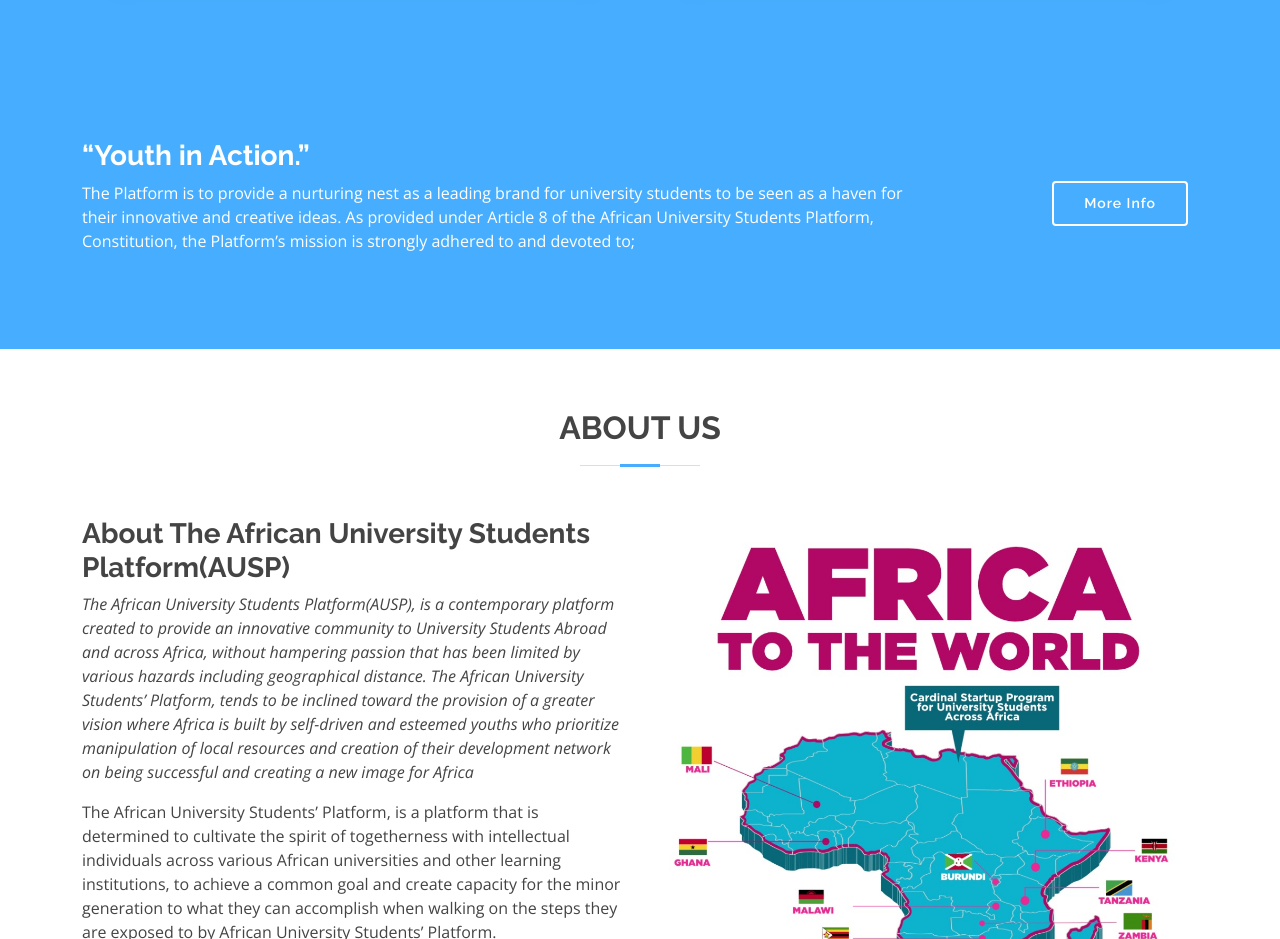
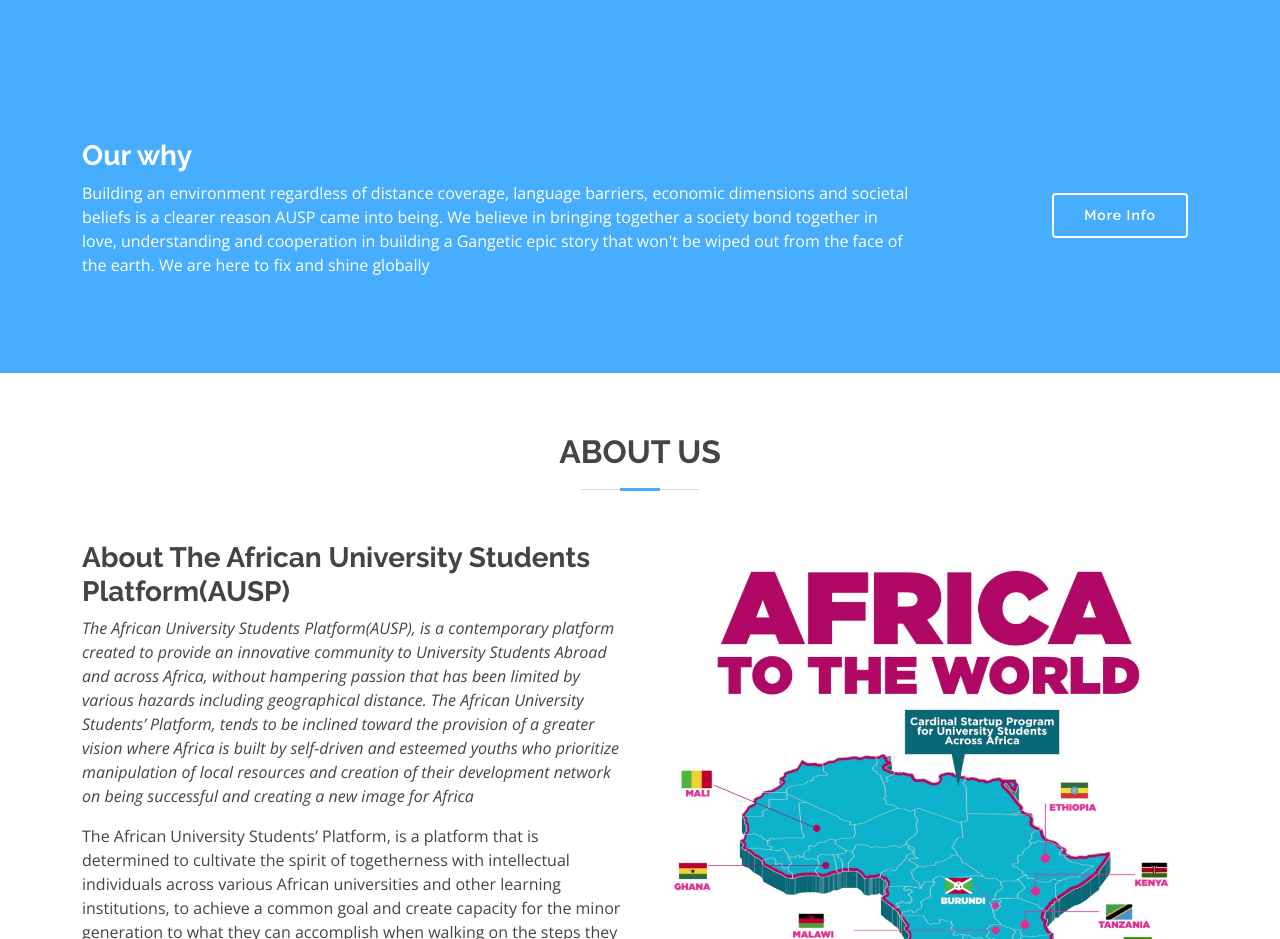
Before and after one commit to iBrandkisua/ausp_org.github.io, a plain HTML site: page index.html in a window 1280 px wide. Shown: the part 3060-3999 px from the top of the page. Drawn offline with nearby package versions, Linux system fonts and the light colour scheme.

Commit message:
Update index.html

```diff
--- a/index.html
+++ b/index.html
@@ -156,8 +156,8 @@
 
         <div class="row">
           <div class="col-lg-9 text-center text-lg-start">
-            <h3>“Youth in Action.”</h3>
-            <p> The Platform is to provide a nurturing nest as a leading brand for university students to be seen as a haven for their innovative and creative ideas. As provided under Article 8 of the African University Students Platform, Constitution, the Platform’s mission is strongly adhered to and devoted to;</p>
+            <h3>Our why</h3>
+            <p>Building an environment regardless of distance coverage, language barriers, economic dimensions and societal beliefs is a clearer reason AUSP came into being. We believe in bringing together a society bond together in love, understanding and cooperation in building a Gangetic epic story that won't be wiped out from the face of the earth. We are here to fix and shine globally</p>
           </div>
           <div class="col-lg-3 cta-btn-container text-center">
             <a class="cta-btn align-middle" href="#about">More Info</a>
```
